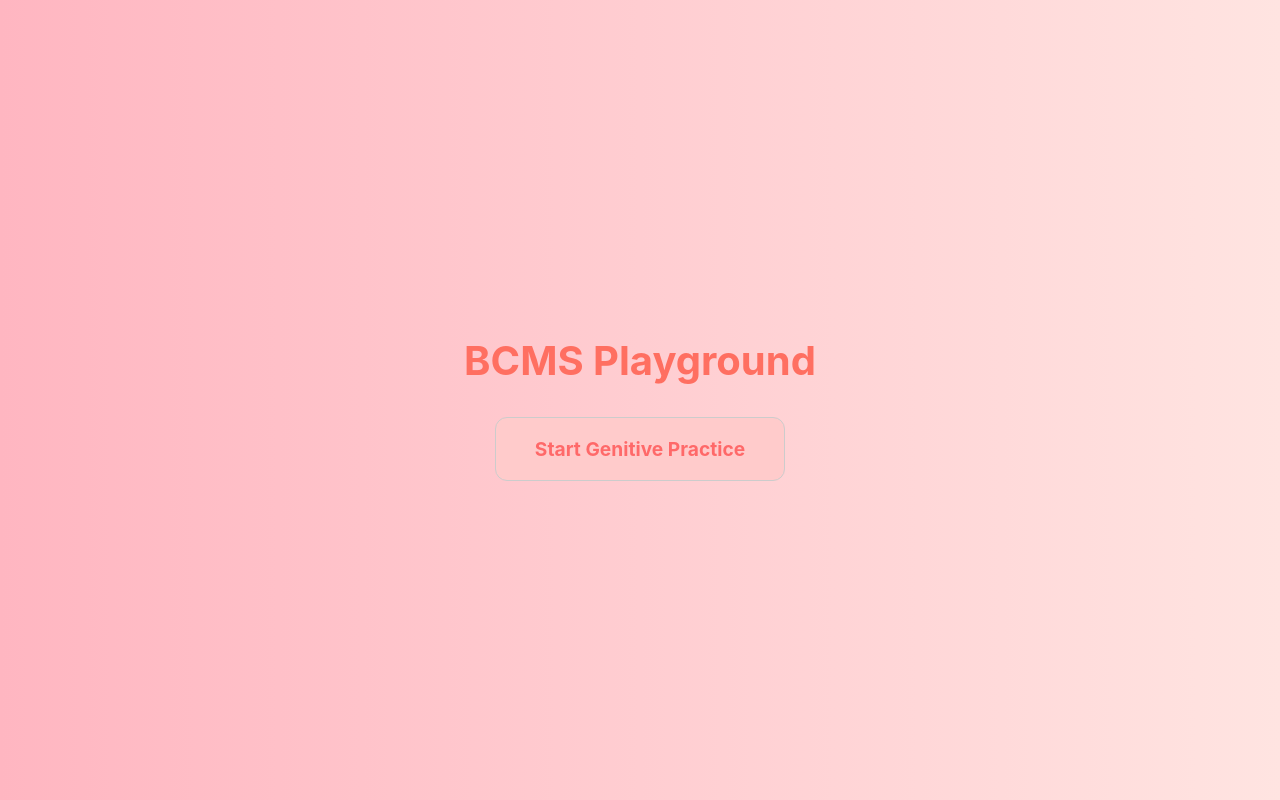
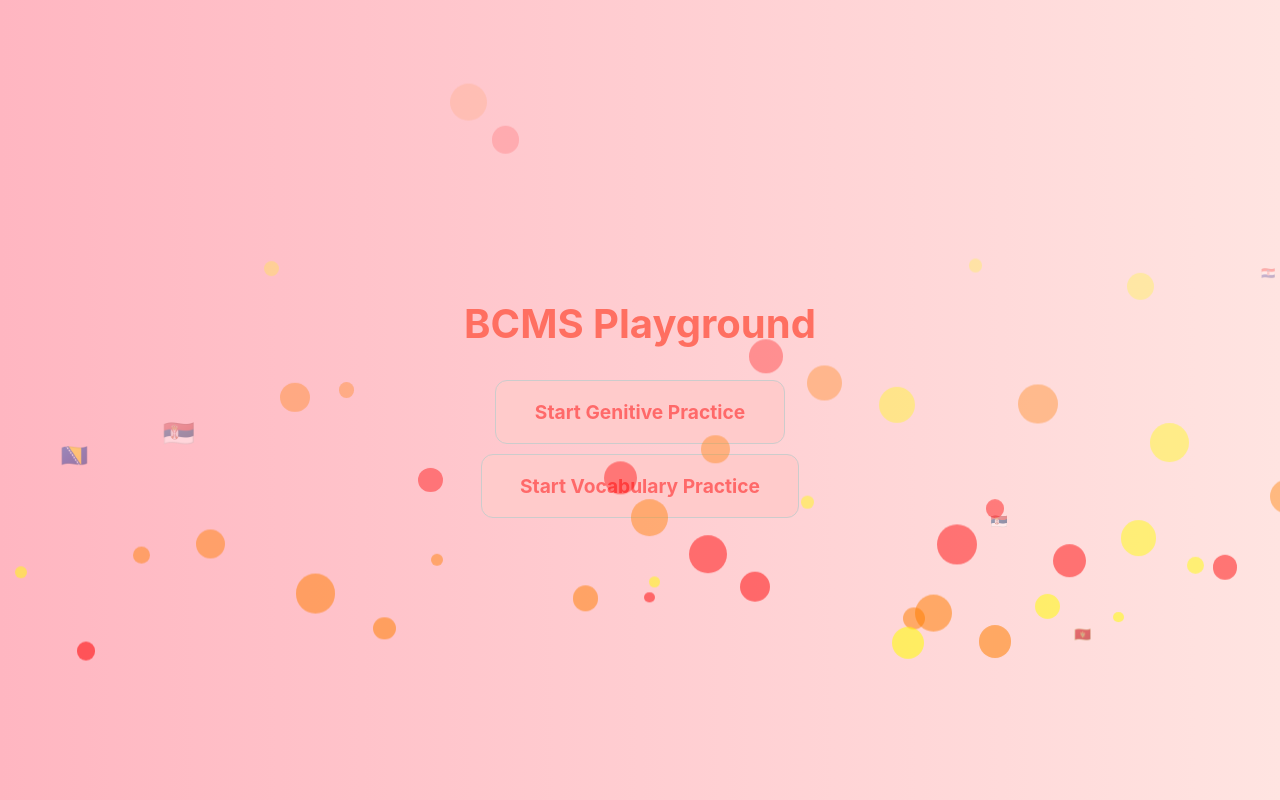
Before and after one commit to bcmsplayground/bcms-playground-h0sted, a Svelte app in the folder bcms-playground/: page / in a window 1280 px wide. Built offline with nearby package versions, Linux system fonts and the light colour scheme.

Commit message:
Bubble animation + prep for vocab section

```diff
--- a/bcms-playground/src/App.svelte
+++ b/bcms-playground/src/App.svelte
@@ -1,20 +1,53 @@
 <script>
   import GenitivePractice from "./GenitivePractice.svelte";
+  import VocabularyPractice from "./VocabularyPractice.svelte";
   import { fade } from "svelte/transition"; // Built-in Svelte transition
+  import { onMount } from "svelte"; // Import onMount lifecycle hook
+  let showPractice = false;
+  let showVocabularyPractice = false;
 
-  let showPractice = false;
+  let bubbles = [];
+  const flags = ["🇭🇷", "🇧🇦", "🇷🇸", "🇲🇪"]; // Croatia, Bosnia, Serbia, Montenegro flags
+  const colors = ["#FF0000", "#FF7F00", "#FFFF00"]; // Rainbow colors
+
+  // Generate bubbles and flags logic
+  const generateBubbles = () => {
+    bubbles = Array.from({ length: 50 }, (_, i) => {
+      const isFlag = i % 10 === 0; // Every 10th bubble is a flag
+      return {
+        id: i,
+        content: isFlag ? flags[Math.floor(Math.random() * flags.length)] : "",
+        color: isFlag ? "" : colors[Math.floor(Math.random() * colors.length)], // Random color for bubbles
+        size: Math.random() * 30 + 10, // Random size for bubbles
+        left: Math.random() * 100, // Random horizontal position
+        duration: Math.random() * 8 + 5, // Random duration for float
+      };
+    });
+  };
+
+  // Run bubble generation when the app starts
+  onMount(() => {
+    generateBubbles();
+  });
 
   function loadGenitivePractice() {
     showPractice = true; // Set state to load the Genitive Practice
+    showVocabularyPractice = false; // Ensure we don't show both at the same time
+  }
+
+  function loadVocabularyPractice() {
+    showVocabularyPractice = true;
+    showPractice = false; // Ensure we don't show both at the same time
   }
 
   function goBackToMain() {
     showPractice = false; // Set state to return to the main page
+    showVocabularyPractice = false; // Reset both when going back to main
   }
 </script>
 
 <!-- Main page content -->
-{#if !showPractice}
+{#if !showPractice && !showVocabularyPractice}
   <div
     class="main-container"
     in:fade={{ duration: 300 }}
@@ -24,6 +57,40 @@
     <button class="cutesy-button" on:click={loadGenitivePractice}>
       Start Genitive Practice
     </button>
+    <button class="cutesy-button" on:click={loadVocabularyPractice}>
+      Start Vocabulary Practice
+    </button>
+
+    <!-- Bubble animation background -->
+    <div class="bubbles-container">
+      {#each bubbles as bubble (bubble.id)}
+        {#if bubble.content}
+          <!-- Flag bubbles -->
+          <div
+            class="bubble flag"
+            style="
+				left: {bubble.left}%;
+				font-size: {bubble.size}px;
+				animation-duration: {bubble.duration}s;
+			  "
+          >
+            {bubble.content}
+          </div>
+        {:else}
+          <!-- Regular colorful bubbles -->
+          <div
+            class="bubble"
+            style="
+				background-color: {bubble.color};
+				width: {bubble.size}px;
+				height: {bubble.size}px;
+				left: {bubble.left}%;
+				animation-duration: {bubble.duration}s;
+			  "
+          ></div>
+        {/if}
+      {/each}
+    </div>
   </div>
 {/if}
 
@@ -35,6 +102,17 @@
     out:fade={{ duration: 300 }}
   >
     <GenitivePractice {goBackToMain} />
+  </div>
+{/if}
+
+<!-- Wrap the VocabularyPractice component -->
+{#if showVocabularyPractice}
+  <div
+    class="vocab-container"
+    in:fade={{ duration: 300 }}
+    out:fade={{ duration: 300 }}
+  >
+    <VocabularyPractice {goBackToMain} />
   </div>
 {/if}
 
@@ -56,6 +134,7 @@
     position: fixed;
     top: 0px;
     left: 0px;
+    z-index: 2; /* Ensure main content stays in front of bubbles */
   }
 
   .title {
@@ -88,8 +167,49 @@
     transform: scale(0.95);
   }
 
+  /* Bubble container and animations */
+  .bubbles-container {
+    position: absolute;
+    top: 0;
+    left: 0;
+    width: 100vw;
+    height: 100vh;
+    z-index: 1; /* Bubbles appear behind main content */
+    pointer-events: none; /* Allow interaction with main content */
+    overflow: hidden;
+  }
+
+  /* Common bubble style */
+  .bubble {
+    position: absolute;
+    bottom: -50px; /* Start just below the screen */
+    border-radius: 50%;
+    opacity: 0.7;
+    animation: float-up ease-in infinite;
+    z-index: 1;
+  }
+
+  /* Animation for floating bubbles */
+  @keyframes float-up {
+    0% {
+      transform: translateY(0);
+      opacity: 0.7;
+    }
+    100% {
+      transform: translateY(-110vh); /* Float past the top */
+      opacity: 0;
+    }
+  }
+
+  /* Flag-specific styling */
+  .flag {
+    font-size: 1.5em;
+    background: none; /* No background for flags */
+  }
+
   /* Fix to center content in column layout for Genitive Practice */
-  .genitive-container {
+  .genitive-container,
+  .vocab-container {
     width: 100%;
     height: 100%;
     position: fixed;
```
